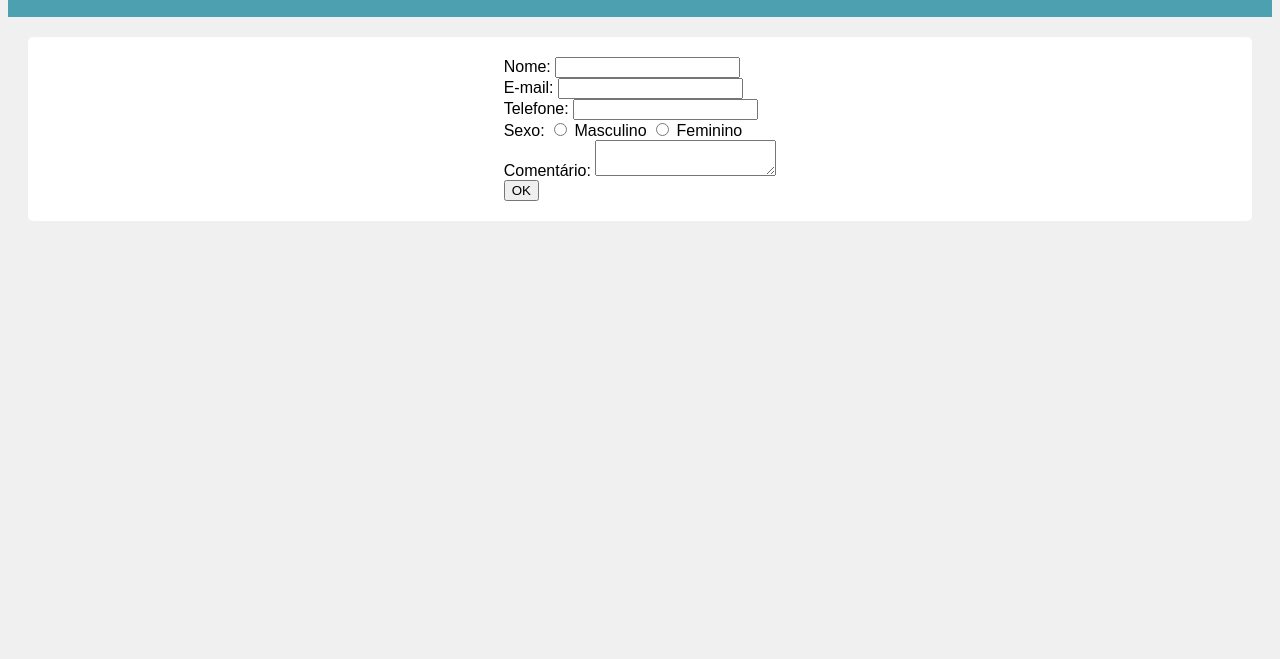
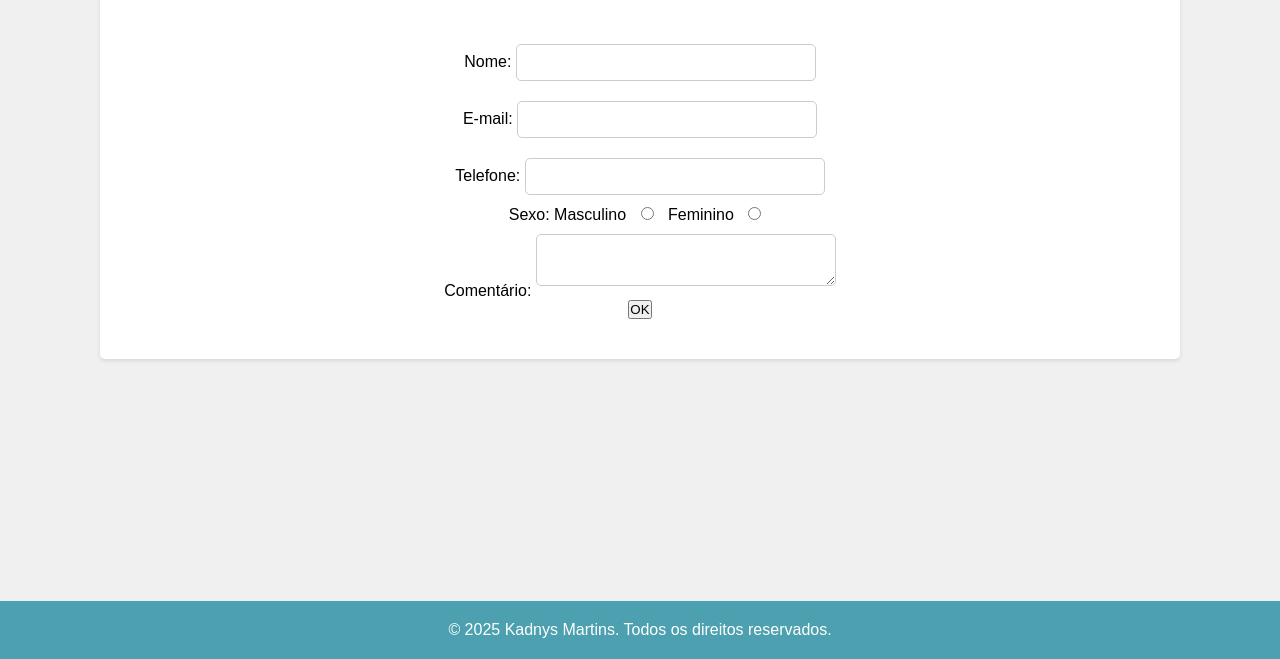
Before and after one commit to Kadnys07/Curriculo-html5, a plain HTML site: page contato.html in a window 1280 px wide. Shown: the part 141-800 px from the top of the page. Drawn offline with Linux system fonts and the light colour scheme.

Commit message:
Estilizando o form e adicionando o footer em todas as páginas

```diff
--- a/contato.html
+++ b/contato.html
@@ -33,12 +33,15 @@
                     <label for="telefone">Telefone:</label>
                     <input type="tel" id="telefone" name="telefone">
                 </div>
-                <div>
+
+                <div class="div-genero">
                     <label>Sexo:</label>
-                    <input type="radio" id="masculino" name="sexo" value="masculino">
-                    <label for="masculino">Masculino</label>
-                    <input type="radio" id="feminino" name="sexo" value="feminino">
-                    <label for="feminino">Feminino</label>
+                        <label for="masculino">Masculino</label>
+                        <input type="radio" id="masculino" name="sexo" value="masculino">
+
+
+                        <label for="feminino">Feminino</label>
+                        <input type="radio" id="feminino" name="sexo" value="feminino">
                 </div>
                 <div>
                     <label for="comentario">Comentário:</label>
@@ -50,6 +53,10 @@
             </form>
         </section>
     </main>
+    <footer>
+        <p>&copy; 2025 Kadnys Martins. Todos os direitos reservados.</p>
+    </footer>
 </body>
 
+
 </html>
--- a/style.css
+++ b/style.css
@@ -1,23 +1,45 @@
-body{
+html, body {
+    height: 100vh;
+    margin: 0;
+}
+
+*{
+    margin: 0;
+    padding: 0;
+    box-sizing: border-box;
+}
+
+body {
     background-color: #f0f0f0;
     font-family: Arial, sans-serif;
+    display: grid;
+    grid-template-rows: auto 1fr auto;
+
 }
-.container{
-    display: inline-block;
-    width: 100%;
+ main{
+    flex: 1;
+ }
+
+.container {
+    display: flex;
+    flex-direction: column;
+    box-sizing: border-box;
 }
-header{
+
+header {
     background-color: #4ca0af;
     color: white;
     text-align: center;
 }
-nav{
+
+nav {
     display: flex;
     justify-content: space-between;
     align-items: center;
     padding: 20px 20px;
 }
-nav a{
+
+nav a {
     color: white;
     text-decoration: none;
     font-weight: bold;
@@ -25,16 +47,61 @@
     padding: 10px 20px;
     background-color: #45919e;
 }
-nav a:hover{
+
+nav a:hover {
     background-color: #3a7b8c;
 }
 
-section{
+section {
+    padding: 20px;
+    margin: 20px 100px;
+    background-color: #ffffff;
+    border-radius: 5px;
+    box-shadow: 0 2px 4px rgba(0, 0, 0, 0.1);
+}
+
+.section-home {
+
     display: flex;
     flex-direction: column;
     align-items: center;
+    background-color: rgb(255, 255, 255);
+    background-color: #74aeb6;
+}
+
+.container-corriculo {
+    background-color: #4ca0af;
+    width: auto;
+}
+form {
+    display: flex;
+    flex-direction: column;
+    align-items: center;
+    margin: 20px 0;
+}
+
+form input[type="text"],
+form input[type="email"],
+form input[type="tel"],
+form textarea{
+    width: 300px;
+    padding: 10px;
+    margin: 10px 0;
+    border: 1px solid #ccc;
+    border-radius: 5px;
+
+}
+
+form input[type="radio"]{
+    margin: 2px 10px;
+}
+
+
+footer {
+    background-color: #4ca0af;
+    color: white;
+    text-align: center;
     padding: 20px;
-    background-color: white;
-    margin: 20px;
-    border-radius: 5px;
+    bottom: 0;
+    width: 100%;
 }
```
Also changed, not shown: curriculum.html (+11 -9 lines), habilidades.html (+4 -0 lines), index.html (+6 -1 lines), sobre.html (+5 -1 lines).
